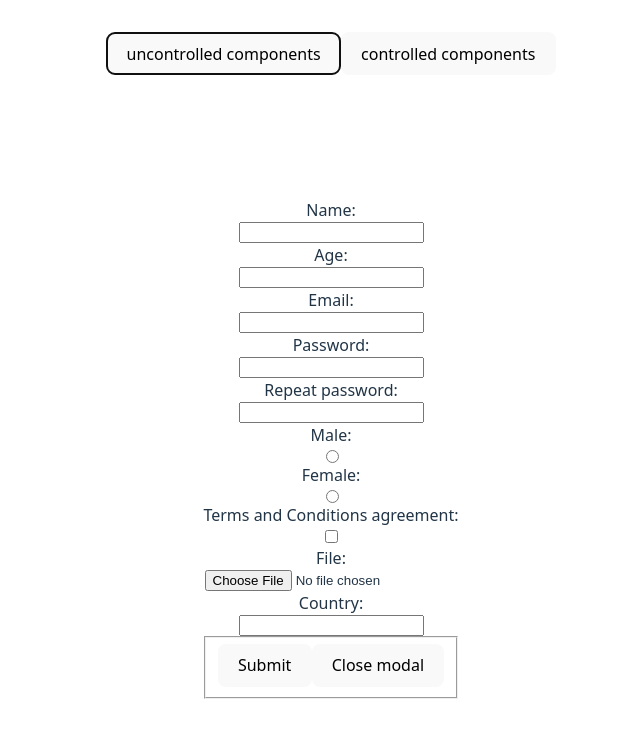
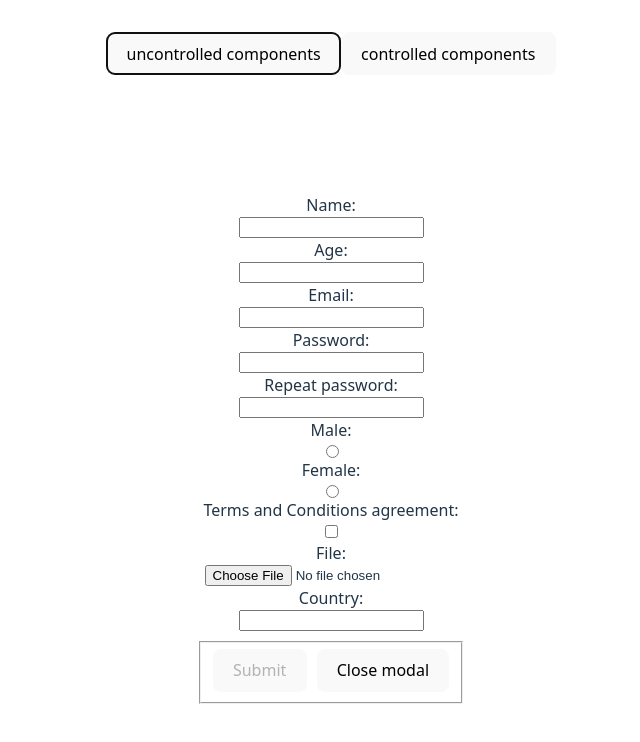
Before and after one commit to AlexDrags/forms, a React (Vite) app: page / in a window 1280 px wide. Both pictures are taken after a click on the button "uncontrolled components". Shown: the top 742 px of the page, without its empty margins (309-949 px from the left). Built offline with nearby package versions, Linux system fonts and the light colour scheme.

Commit message:
feat:add logic show and close both forms,add zustand store

```diff
--- a/package.json
+++ b/package.json
@@ -13,7 +13,8 @@
   },
   "dependencies": {
     "react": "^19.1.1",
-    "react-dom": "^19.1.1"
+    "react-dom": "^19.1.1",
+    "zustand": "^5.0.8"
   },
   "devDependencies": {
     "@eslint/js": "^9.33.0",
--- a/src/App.tsx
+++ b/src/App.tsx
@@ -1,16 +1,28 @@
 import './App.css';
+
 import useModal from './hooks/useModal';
-import ReactForm from './components/ReactForm/ReactForm';
+import ControllForm from './components/ControllForm/controllForm';
+import UnControllForm from './components/UnControllForm/UnControllForm';
 
 function App() {
-  const { isShowing, toggle } = useModal();
+  const {
+    isShowingControll,
+    toggleControllForm,
+    isShowingUnControll,
+    toggleUnControllForm,
+  } = useModal();
+
   return (
     <>
-      <ReactForm isShowing={isShowing} hide={toggle} />
-      <button type="button" onClick={toggle}>
+      <ControllForm isShowing={isShowingControll} hide={toggleControllForm} />
+      <button type="button" onClick={toggleControllForm}>
         uncontrolled components
       </button>
-      <button type="button" onClick={toggle}>
+      <UnControllForm
+        isShowing={isShowingUnControll}
+        hide={toggleUnControllForm}
+      />
+      <button type="button" onClick={toggleUnControllForm}>
         controlled components
       </button>
     </>
--- /dev/null
+++ b/src/actions/submitReactForm.ts
@@ -0,0 +1,10 @@
+export async function actionReactSubmit(
+  previousState: unknown | null,
+  formData: FormData
+) {
+  'use server';
+  console.log('send form:', formData);
+  setTimeout(() => {
+    return formData.values();
+  }, 50000);
+}
--- /dev/null
+++ b/src/components/ControllForm/controllForm.tsx
@@ -0,0 +1,62 @@
+import './style.css';
+import { createPortal } from 'react-dom';
+import { actionReactSubmit } from '../../actions/submitReactForm';
+import { useActionState } from 'react';
+
+export default function ControllForm({
+  isShowing,
+  hide,
+}: {
+  isShowing: boolean;
+  hide: () => void;
+}) {
+  const [state, formAction, isPending] = useActionState(
+    actionReactSubmit,
+    null
+  );
+
+  const formContentEl = document.getElementById('modal');
+
+  if (!formContentEl) {
+    console.log(state);
+    return null;
+  }
+
+  {
+    return !isShowing
+      ? null
+      : createPortal(
+          <form action={formAction} id="controll">
+            <label htmlFor="name">Name:</label>
+            <input type="text" name="name" id="name" />
+            <label htmlFor="age">Age:</label>
+            <input type="number" name="age" id="age" />
+            <label htmlFor="email">Email:</label>
+            <input type="email" name="email" id="email" />
+            <label htmlFor="password">Password:</label>
+            <input type="password" name="password" id="password" />
+            <label htmlFor="rpassword">Repeat password:</label>
+            <input type="password" name="rpassword" id="rpassword" />
+            <label htmlFor="male">Male:</label>
+            <input type="radio" name="gender" id="male" value="male" />
+            <label htmlFor="female">Female:</label>
+            <input type="radio" name="gender" id="female" value="female" />
+            <label htmlFor="agreement">Terms and Conditions agreement:</label>
+            <input type="checkbox" name="agreement" id="agreement" />
+            <label htmlFor="file">File:</label>
+            <input type="file" name="file" id="file" />
+            <label htmlFor="country">Country:</label>
+            <input type="text" name="country" id="country" />
+            <fieldset>
+              <button type="submit" disabled>
+                {isPending ? 'Waiting...' : 'Submit'}
+              </button>
+              <button type="button" onClick={hide}>
+                Close modal
+              </button>
+            </fieldset>
+          </form>,
+          formContentEl
+        );
+  }
+}
--- a/src/components/ReactForm/style.css
+++ b/src/components/ControllForm/style.css
@@ -4,7 +4,10 @@ form {
     align-items: center;
 
     & fieldset {
+        margin-top: 10px;
         margin-bottom: 10px;
-        margin-bottom: 10px;
+
+        display: flex;
+        gap: 10px;
     }
 }
--- a/src/components/ReactForm/ReactForm.tsx
+++ b/src/components/UnControllForm/UnControllForm.tsx
@@ -1,23 +1,31 @@
+import './style.css';
 import { createPortal } from 'react-dom';
-import './style.css';
-export default function ReactForm({
+import { actionReactSubmit } from '../../actions/submitReactForm';
+import { useActionState } from 'react';
+
+export default function UnControllForm({
   isShowing,
   hide,
 }: {
   isShowing: boolean;
   hide: () => void;
 }) {
+  const [state, formAction, isPending] = useActionState(
+    actionReactSubmit,
+    null
+  );
   const formContentEl = document.getElementById('modal');
-  if (!formContentEl) return null;
-  async function sendForm(formdata: FormData) {
-    'use server';
-    console.log('send form:', formdata);
+
+  if (!formContentEl) {
+    console.log(state);
+    return null;
   }
+
   {
     return !isShowing
       ? null
       : createPortal(
-          <form action={sendForm}>
+          <form action={formAction} id="controll">
             <label htmlFor="name">Name:</label>
             <input type="text" name="name" id="name" />
             <label htmlFor="age">Age:</label>
@@ -39,7 +47,9 @@ export default function ReactForm({
             <label htmlFor="country">Country:</label>
             <input type="text" name="country" id="country" />
             <fieldset>
-              <button type="submit">Submit</button>
+              <button type="submit" disabled>
+                {isPending ? 'Waiting...' : 'Submit'}
+              </button>
               <button type="button" onClick={hide}>
                 Close modal
               </button>
--- a/src/hooks/useModal.ts
+++ b/src/hooks/useModal.ts
@@ -1,14 +1,21 @@
 import { useState } from 'react';
 
 export default function useModal() {
-  const [isShowing, setIsShowing] = useState(false);
+  const [isShowingControll, setIsShowingControll] = useState(false);
+  const [isShowingUnControll, setIsShowingUnControll] = useState(false);
 
-  function toggle() {
-    setIsShowing(!isShowing);
+  function toggleControllForm() {
+    setIsShowingControll(!isShowingControll);
+  }
+
+  function toggleUnControllForm() {
+    setIsShowingUnControll(!isShowingUnControll);
   }
 
   return {
-    isShowing,
-    toggle,
+    isShowingControll,
+    toggleControllForm,
+    isShowingUnControll,
+    toggleUnControllForm,
   };
 }
```
Also changed, not shown: src/api/uploadFile.ts (added, +20 -0 lines), src/store/formsStore.ts (added, +12 -0 lines), src/components/UnControllForm/style.css (added), 1 other file (tests, documents, lock files or other folders).
